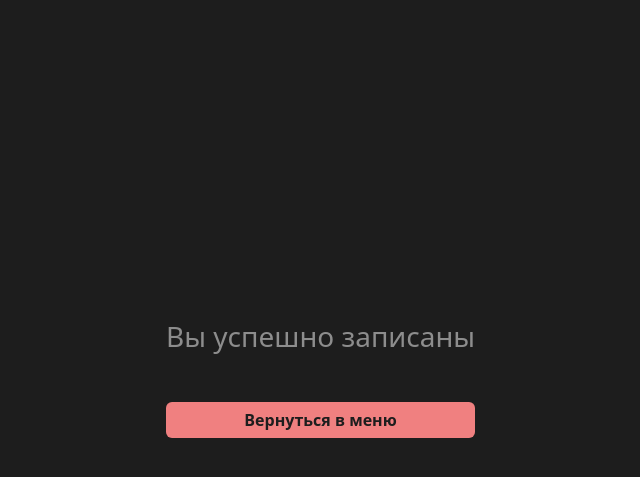
After one commit to ivalukyan/yclients-backend, a FastAPI app: template app/templates/recording/record_answer.html in a window 1280 px wide. The commit adds this page. Shown: the top 477 px of the page, without its empty margins (346-986 px from the left). Run offline with FastAPI, Linux system fonts and the light colour scheme; the template is opened without the code that fills it, so the values that code supplies are empty.

Commit message:
add new template

```diff
--- a/app/templates/recording/home.html
+++ b/app/templates/recording/record.html
@@ -44,7 +44,7 @@
     <form method="post">
         <div class="mb-3">
             <label class="form-label">Выбор услуг</label>
-            <select class="form-select" aria-label="Выбор услуг">
+            <select class="form-select" aria-label="Выбор услуг" name="record_select">
                 <option selected>Услуги</option>
                 <option value="1">Услуга 1</option>
                 <option value="2">Услуга 2</option>
@@ -58,7 +58,7 @@
         </div>
         <div class="mb-3">
             <label class="form-label">Выбор специалиста</label>
-            <select class="form-select" aria-label="Выбор специалиста">
+            <select class="form-select" aria-label="Выбор специалиста" name="human_select">
                 <option selected>Специалисты</option>
                 <option value="1">Специалист 1</option>
                 <option value="2">Специалист 2</option>
--- /dev/null
+++ b/app/templates/recording/record_answer.html
@@ -0,0 +1,49 @@
+<!DOCTYPE html>
+<html lang="ru">
+<head>
+    <meta charset="UTF-8">
+    <link href="https://cdn.jsdelivr.net/npm/bootstrap@5.3.3/dist/css/bootstrap.min.css" rel="stylesheet"
+          integrity="sha384-QWTKZyjpPEjISv5WaRU9OFeRpok6YctnYmDr5pNlyT2bRjXh0JMhjY6hW+ALEwIH" crossorigin="anonymous">
+    <title>Answer</title>
+</head>
+<style>
+    body {
+        background-color: #1d1d1d;
+        color: #8d8d8d;
+    }
+
+    .mb-3 {
+        position: absolute;
+        top: 40%;
+        left: 40%;
+
+    }
+
+    .btn {
+        width: 100%;
+        font-size: 16px;
+        font-weight: 700;
+        background-color: lightcoral;
+        border: none;
+        color: #1d1d1d;
+    }
+
+    .btn:hover{
+        color: #1d1d1d;
+        background-color: coral;
+    }
+
+</style>
+<body>
+<div class="container">
+    <div class="mb-3">
+        <h3 class="mb-5">Вы успешно записаны</h3>
+        <a role="button" class="btn btn-primary" href="/">Вернуться в меню</a>
+    </div>
+
+</div>
+<script src="https://cdn.jsdelivr.net/npm/bootstrap@5.3.3/dist/js/bootstrap.bundle.min.js"
+        integrity="sha384-YvpcrYf0tY3lHB60NNkmXc5s9fDVZLESaAA55NDzOxhy9GkcIdslK1eN7N6jIeHz"
+        crossorigin="anonymous"></script>
+</body>
+</html>
--- a/main.py
+++ b/main.py
@@ -1,17 +1,39 @@
 import uvicorn
-from fastapi import FastAPI, Request, HTTPException
+from fastapi import FastAPI, Request, HTTPException, APIRouter, Form
 from starlette.templating import Jinja2Templates
+from typing import Annotated
 
 app = FastAPI(
     title='Yclients'
 )
 
+router = APIRouter(
+    tags=['record']
+)
+
 templates = Jinja2Templates(directory="app/templates")
 
+data = {}
 
-@app.get("/")
+
+@router.get("/")
 async def home(request: Request):
-    return templates.TemplateResponse("recording/home.html", {'request': request})
+    return templates.TemplateResponse("index.html", {'request': request})
+
+
+@router.get("/records")
+async def recording(request: Request):
+    return templates.TemplateResponse("recording/record.html", {'request': request})
+
+
+@router.post("/records")
+async def recording(request: Request, record_select: Annotated[str, Form()], date: Annotated[str, Form()],
+                    human_select: Annotated[str, Form()], name: Annotated[str, Form()], phone: Annotated[str, Form()],
+                    email: Annotated[str, Form()] | None = "", comment: Annotated[str, Form()] | None = ""):
+    return templates.TemplateResponse("recording/record_answer.html", {'request': request})
+
+
+app.include_router(router)
 
 
 @app.exception_handler(404)
@@ -32,3 +54,7 @@ async def custom_400_handler(request: Request, exp: HTTPException):
 @app.exception_handler(405)
 async def custom_405_handler(request: Request, exp: HTTPException):
     return templates.TemplateResponse("exception_handler/405.html", {"request": request, 'exception': exp})
+
+
+if __name__ == '__main__':
+    uvicorn.run("main:app", host="0.0.0.0", port=8080)
```
